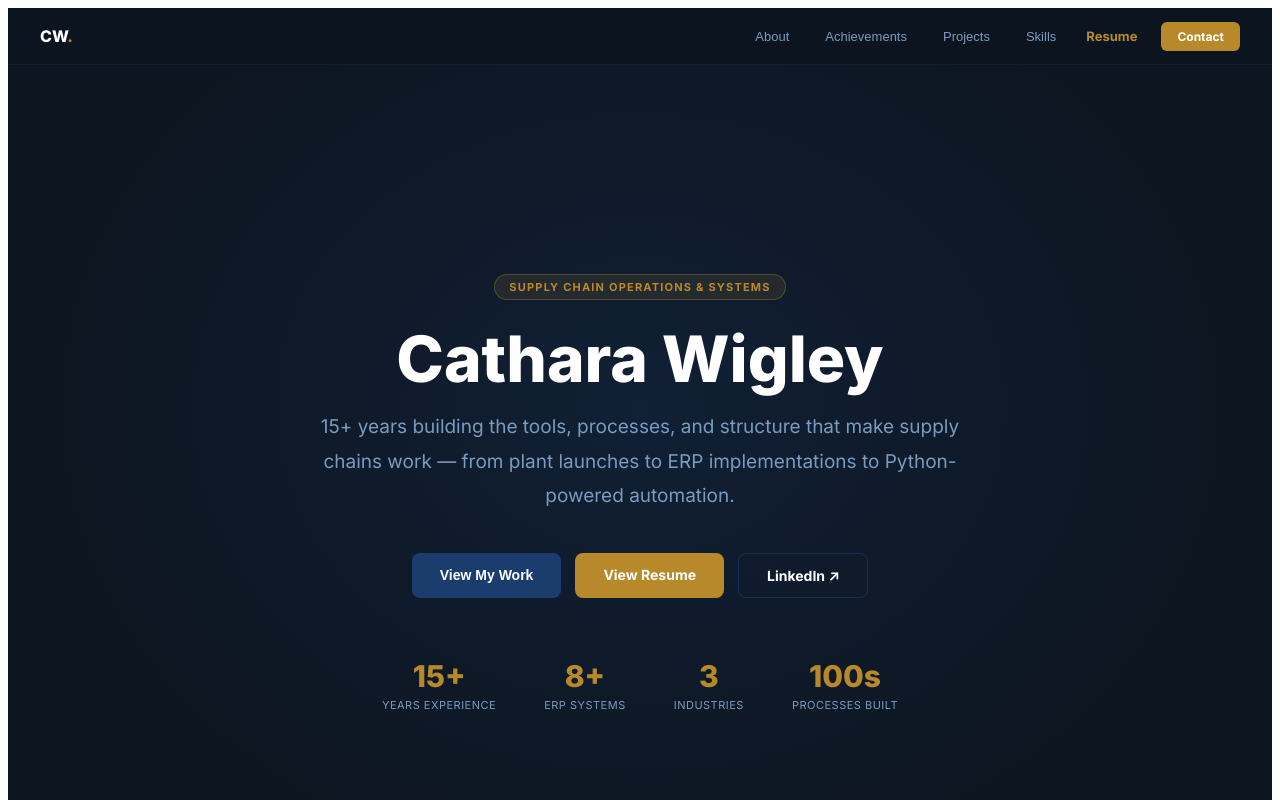
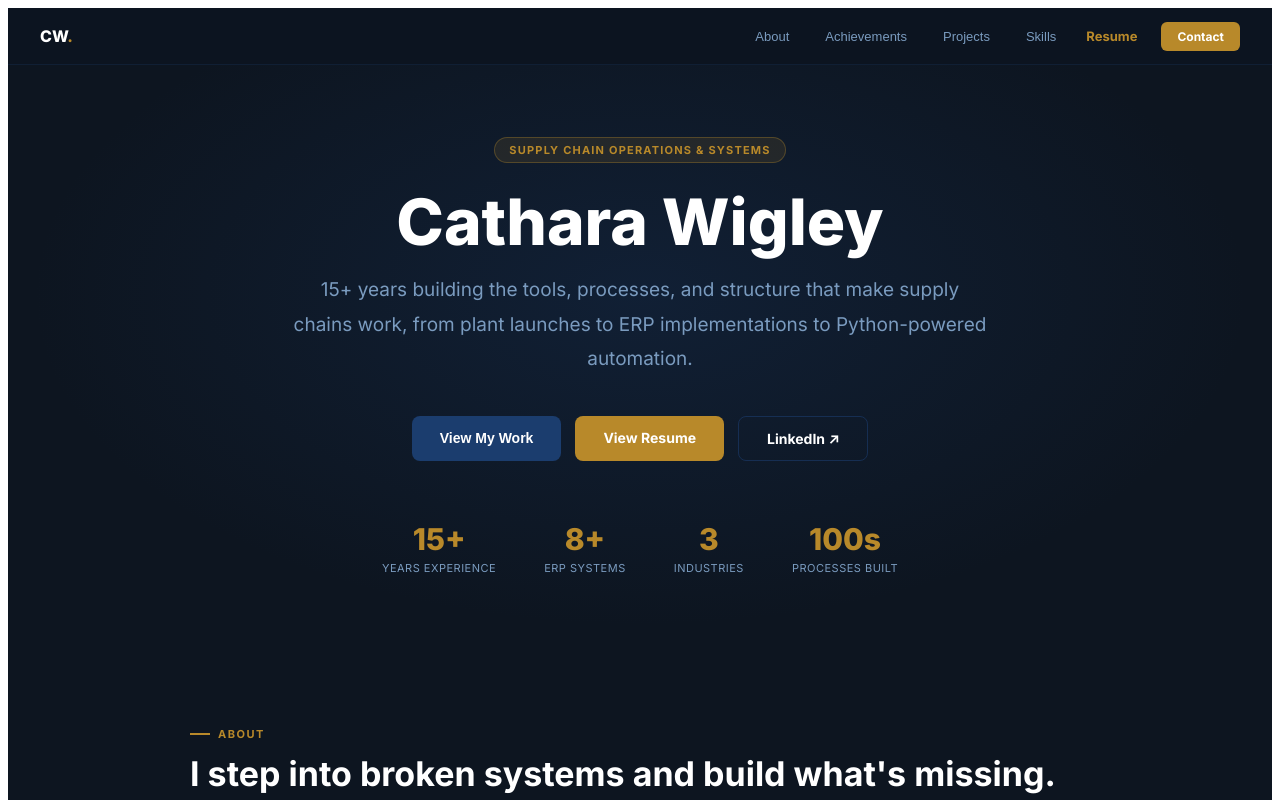
Before and after one commit to catharamelissa/portfolio, a React (Vite) app: page / in a window 1280 px wide. Shown: the top 800 px of the page. Built offline with nearby package versions, Linux system fonts and the light colour scheme.

Commit message:
Refactor hero section styles and text formatting
Updated hero section styles and improved text clarity.

```diff
--- a/src/App.jsx
+++ b/src/App.jsx
@@ -68,7 +68,7 @@ export default function App() {
       </nav>
 
       {/* Hero */}
-      <section id="hero" style={{ minHeight: "92vh", display: "flex", alignItems: "center", justifyContent: "center", padding: "60px 32px", textAlign: "center", position: "relative" }}>
+      <section id="hero" style={{ minHeight: "auto", display: "flex", alignItems: "center", justifyContent: "center", padding: "72px 32px 64px", textAlign: "center", position: "relative" }}>
         <div style={{ position: "absolute", inset: 0, background: `radial-gradient(ellipse at 50% 40%, ${NAV}44 0%, transparent 68%)`, pointerEvents: "none" }} />
         <div style={{ maxWidth: 700, position: "relative" }}>
           <div style={{ display: "inline-block", background: `${GOLD}20`, border: `1px solid ${GOLD}55`, borderRadius: 20, padding: "5px 14px", fontSize: 11, color: GOLD, fontWeight: 700, letterSpacing: 1.2, textTransform: "uppercase", marginBottom: 24 }}>
@@ -78,7 +78,7 @@ export default function App() {
             Cathara Wigley
           </h1>
           <p style={{ fontSize: "clamp(15px, 2vw, 19px)", color: MUTED, lineHeight: 1.8, margin: "0 0 40px" }}>
-            15+ years building the tools, processes, and structure that make supply chains work — from plant launches to ERP implementations to Python-powered automation.
+            15+ years building the tools, processes, and structure that make supply chains work, from plant launches to ERP implementations to Python-powered automation.
           </p>
           <div style={{ display: "flex", gap: 14, justifyContent: "center", flexWrap: "wrap", marginBottom: 60 }}>
             <button onClick={() => scrollTo("projects")} style={{ padding: "13px 28px", background: NAV, color: "#fff", border: "none", borderRadius: 8, fontSize: 14, fontWeight: 700, cursor: "pointer" }}>
```
